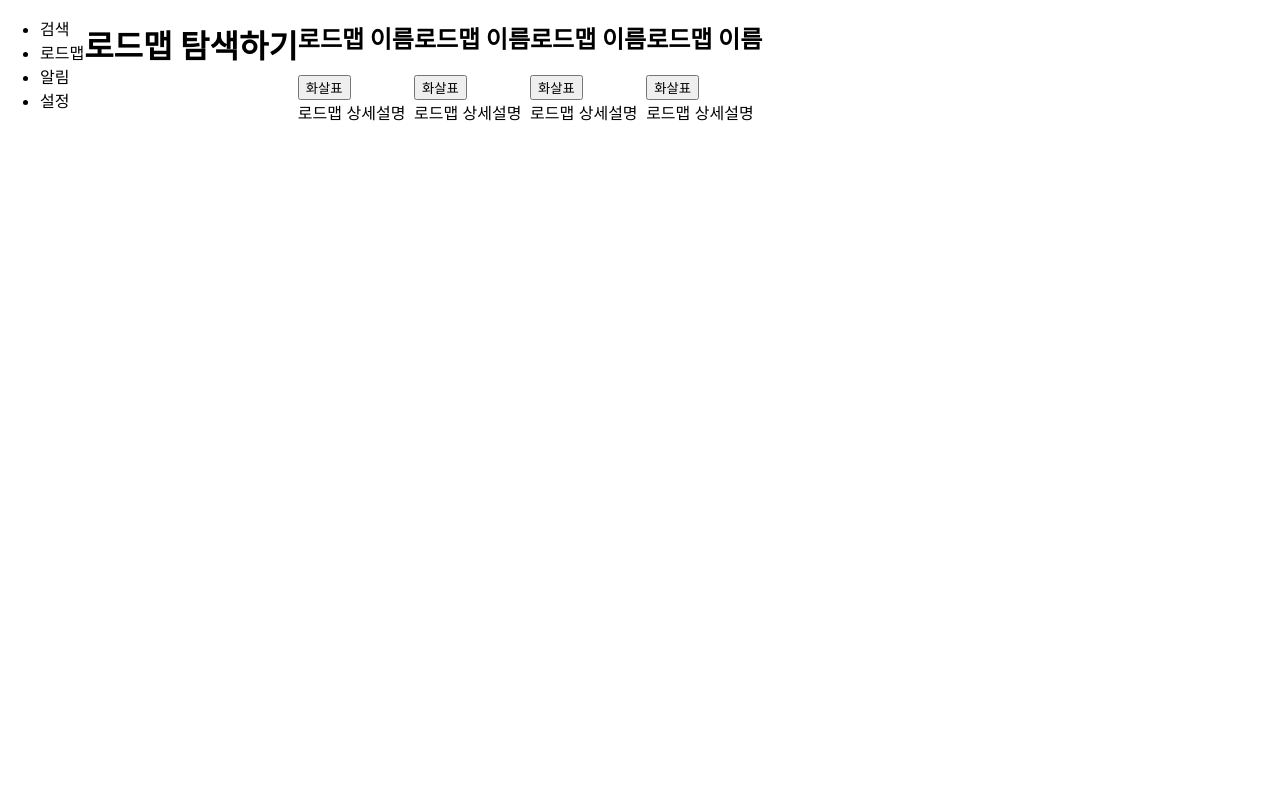
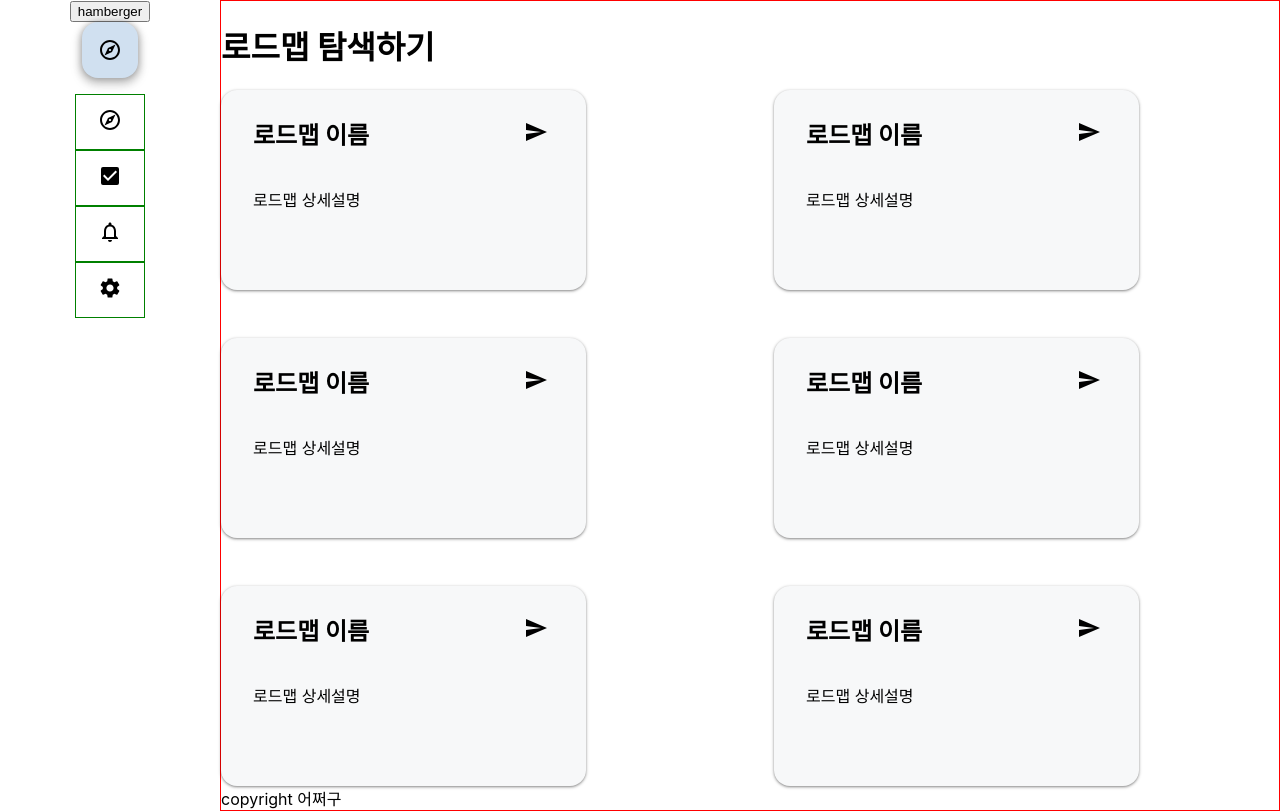
Before and after one commit to jinlee0310/izel, a Next.js app: page / in a window 1280 px wide. Built offline with nearby package versions, Linux system fonts and the light colour scheme.

Commit message:
feat: main page layout

```diff
--- a/pages/index.tsx
+++ b/pages/index.tsx
@@ -1,97 +1,28 @@
+import { Footer } from '@/components/footer/Footer';
 import type { NextPage } from 'next';
 import Head from 'next/head';
-import Image from 'next/image';
-import RoadmapCard from '../src/components/findRoadmap/RoadmapCard';
-import NavigationBar from '../src/components/nav/NavigationBar';
-import Header from '../src/containers/Header';
+
+import NavigationBar from '@/components/navigation/NavigationBar';
+import Header from '@/containers/Header';
 import styles from '../styles/Home.module.css';
-
-const roadmapData = [
-  {
-    title: 'title',
-    description: 'description',
-  },
-  {
-    title: 'title',
-    description: 'description',
-  },
-  {
-    title: 'title',
-    description: 'description',
-  },
-  {
-    title: 'title',
-    description: 'description',
-  },
-];
+import Roadmap from '@/containers/homePage/Roadmap';
 
 const Home: NextPage = () => {
   return (
     <div className={styles.container}>
+      <Head>
+        <title>취미 앱</title>
+      </Head>
       <NavigationBar />
-      <Header />
-      {roadmapData.map((item, idx) => (
-        <RoadmapCard key={idx} />
-      ))}
-      {/* <Head>
-        <title>Create Next App</title>
-        <meta name="description" content="Generated by create next app" />
-        <link rel="icon" href="/favicon.ico" />
-      </Head>
+      <div style={{ flex: 3, border: '1px solid red' }}>
+        <Header />
+        <div>
+          {/* category */}
+          <Roadmap />
+        </div>
 
-      <main className={styles.main}>
-        <h1 className={styles.title}>
-          Welcome to <a href="https://nextjs.org">Next.js!</a>
-        </h1>
-
-        <p className={styles.description}>
-          Get started by editing{' '}
-          <code className={styles.code}>pages/index.tsx</code>
-        </p>
-
-        <div className={styles.grid}>
-          <a href="https://nextjs.org/docs" className={styles.card}>
-            <h2>Documentation &rarr;</h2>
-            <p>Find in-depth information about Next.js features and API.</p>
-          </a>
-
-          <a href="https://nextjs.org/learn" className={styles.card}>
-            <h2>Learn &rarr;</h2>
-            <p>Learn about Next.js in an interactive course with quizzes!</p>
-          </a>
-
-          <a
-            href="https://github.com/vercel/next.js/tree/canary/examples"
-            className={styles.card}
-          >
-            <h2>Examples &rarr;</h2>
-            <p>Discover and deploy boilerplate example Next.js projects.</p>
-          </a>
-
-          <a
-            href="https://vercel.com/new?utm_source=create-next-app&utm_medium=default-template&utm_campaign=create-next-app"
-            className={styles.card}
-          >
-            <h2>Deploy &rarr;</h2>
-            <p>
-              Instantly deploy your Next.js site to a public URL with Vercel.
-            </p>
-          </a>
-        </div>
-      </main>
-
-      <footer className={styles.footer}>
-        <a
-          href="https://vercel.com?utm_source=create-next-app&utm_medium=default-template&utm_campaign=create-next-app"
-          target="_blank"
-          rel="noopener noreferrer"
-        >
-          Powered by{' '}
-          <span className={styles.logo}>
-            <Image src="/vercel.svg" alt="Vercel Logo" width={72} height={16} />
-          </span>
-        </a>
-      </footer> */}
+        <Footer />
+      </div>
     </div>
   );
 };
--- a/src/components/findRoadmap/RoadmapCard.tsx
+++ b/src/components/findRoadmap/RoadmapCard.tsx
@@ -1,14 +1,45 @@
 import React from 'react';
+import { MdSend } from 'react-icons/md';
+import styled from 'styled-components';
 
 function RoadmapCard() {
   return (
-    <div>
-      <h2>로드맵 이름</h2>
-      <button>화살표</button>
+    <Container>
+      <TitleBox>
+        <Title>로드맵 이름</Title>
+        <Button>
+          <MdSend size={24} />
+        </Button>
+      </TitleBox>
       <div>로드맵 상세설명</div>
       {/* <image src={} alt="thumbnail"/> */}
-    </div>
+    </Container>
   );
 }
 
+const Container = styled.div`
+  width: 365px;
+  height: 200px;
+  border-radius: 16px;
+  background-color: #f7f8f9;
+  padding: 26px 32px;
+  box-shadow: 0px 1px 2px rgba(0, 0, 0, 0.3),
+    0px 1px 3px 1px rgba(0, 0, 0, 0.15);
+`;
+
+const TitleBox = styled.div`
+  display: flex;
+  justify-content: space-between;
+  margin-bottom: 36px;
+`;
+
+const Title = styled.h2`
+  margin: 0;
+`;
+
+const Button = styled.button`
+  background: none;
+  border: none;
+`;
+
 export default RoadmapCard;
--- /dev/null
+++ b/src/components/footer/Footer.tsx
@@ -0,0 +1,5 @@
+import React from 'react';
+
+export const Footer = () => {
+  return <div>copyright 어쩌구</div>;
+};
--- a/src/components/nav/NavigationBar.tsx
+++ /dev/null
@@ -1,19 +0,0 @@
-import React from 'react';
-
-const navMenu = ['검색', '로드맵', '알림', '설정'];
-
-function NavigationBar() {
-  return (
-    <nav>
-      <ul>
-        {navMenu.map((item) => (
-          <li key={item}>
-            <a href="#">{item}</a>
-          </li>
-        ))}
-      </ul>
-    </nav>
-  );
-}
-
-export default NavigationBar;
--- /dev/null
+++ b/src/components/navigation/NavigationBar.tsx
@@ -0,0 +1,102 @@
+import React, { useState } from 'react';
+import {
+  MdOutlineExplore,
+  MdCheckBox,
+  MdOutlineNotificationsNone,
+  MdSettings,
+} from 'react-icons/md';
+import styled from 'styled-components';
+
+const navMenu = [
+  {
+    icon: <MdOutlineExplore size={24} />,
+    title: '탐색',
+  },
+  {
+    icon: <MdCheckBox size={24} />,
+    title: '로드맵',
+  },
+  {
+    icon: <MdOutlineNotificationsNone size={24} />,
+    title: '알림',
+  },
+
+  {
+    icon: <MdSettings size={24} />,
+    title: '설정',
+  },
+];
+
+function NavigationBar() {
+  const [selectedMenu, setSelectedMenu] = useState(navMenu[0].icon);
+
+  return (
+    <Nav>
+      <div>
+        <button>hamberger</button>
+      </div>
+      <SelectedMenu>{selectedMenu}</SelectedMenu>
+      <Ul>
+        {navMenu.map((item, idx) => (
+          <Li key={idx}>
+            <Link href="#" onClick={() => setSelectedMenu(item.icon)}>
+              <div>{item.icon}</div>
+              <Title>{item.title}</Title>
+            </Link>
+          </Li>
+        ))}
+      </Ul>
+    </Nav>
+  );
+}
+const Nav = styled.nav`
+  flex: 1;
+  max-width: 220px;
+  border: '1px solid red';
+  display: flex;
+  flex-direction: column;
+  align-items: center;
+`;
+
+const SelectedMenu = styled.div`
+  width: 56px;
+  height: 56px;
+  box-shadow: 0px 4px 8px 3px rgba(0, 0, 0, 0.15);
+  filter: drop-shadow(0px 1px 3px rgba(0, 0, 0, 0.3));
+  background-color: #d0e0f0;
+  border-radius: 16px;
+  display: flex;
+  align-items: center;
+  justify-content: center;
+`;
+
+const Ul = styled.ul`
+  list-style: none;
+  padding: 0;
+`;
+const Li = styled.li`
+  width: 70px;
+  height: 56px;
+  display: flex;
+  align-items: center;
+  justify-content: center;
+  border: 1px solid green;
+`;
+const Link = styled.a`
+  display: flex;
+  flex-direction: column;
+  align-items: center;
+  justify-content: center;
+  border-radius: 100px;
+  width: 56px;
+  height: 32px;
+  &:hover {
+    background-color: #e8def8;
+    opacity: 1;
+  }
+`;
+const Title = styled.div`
+  display: none;
+`;
+
+export default NavigationBar;
--- /dev/null
+++ b/src/containers/homePage/Roadmap.tsx
@@ -0,0 +1,63 @@
+import RoadmapCard from '@/components/findRoadmap/RoadmapCard';
+import Link from 'next/link';
+import React from 'react';
+import styled from 'styled-components';
+
+const roadmapData = [
+  {
+    id: 1,
+    title: 'title',
+    description: 'description',
+  },
+  {
+    id: 2,
+    title: 'title',
+    description: 'description',
+  },
+  {
+    id: 3,
+    title: 'title',
+    description: 'description',
+  },
+  {
+    id: 4,
+    title: 'title',
+    description: 'description',
+  },
+  {
+    id: 5,
+    title: 'title',
+    description: 'description',
+  },
+  {
+    id: 6,
+    title: 'title',
+    description: 'description',
+  },
+];
+
+function Roadmap() {
+  return (
+    <Container>
+      {roadmapData.map((item, idx) => (
+        <Link href={`/roadmap/${item.id}`} key={idx}>
+          <a>
+            <RoadmapCard />
+          </a>
+        </Link>
+      ))}
+    </Container>
+  );
+}
+
+const Container = styled.div`
+  display: grid;
+  grid-template-columns: 1fr 1fr;
+  gap: 48px;
+  //이거 뭐더라
+  /* @media screen {
+    display: block;
+  } */
+`;
+
+export default Roadmap;
```
